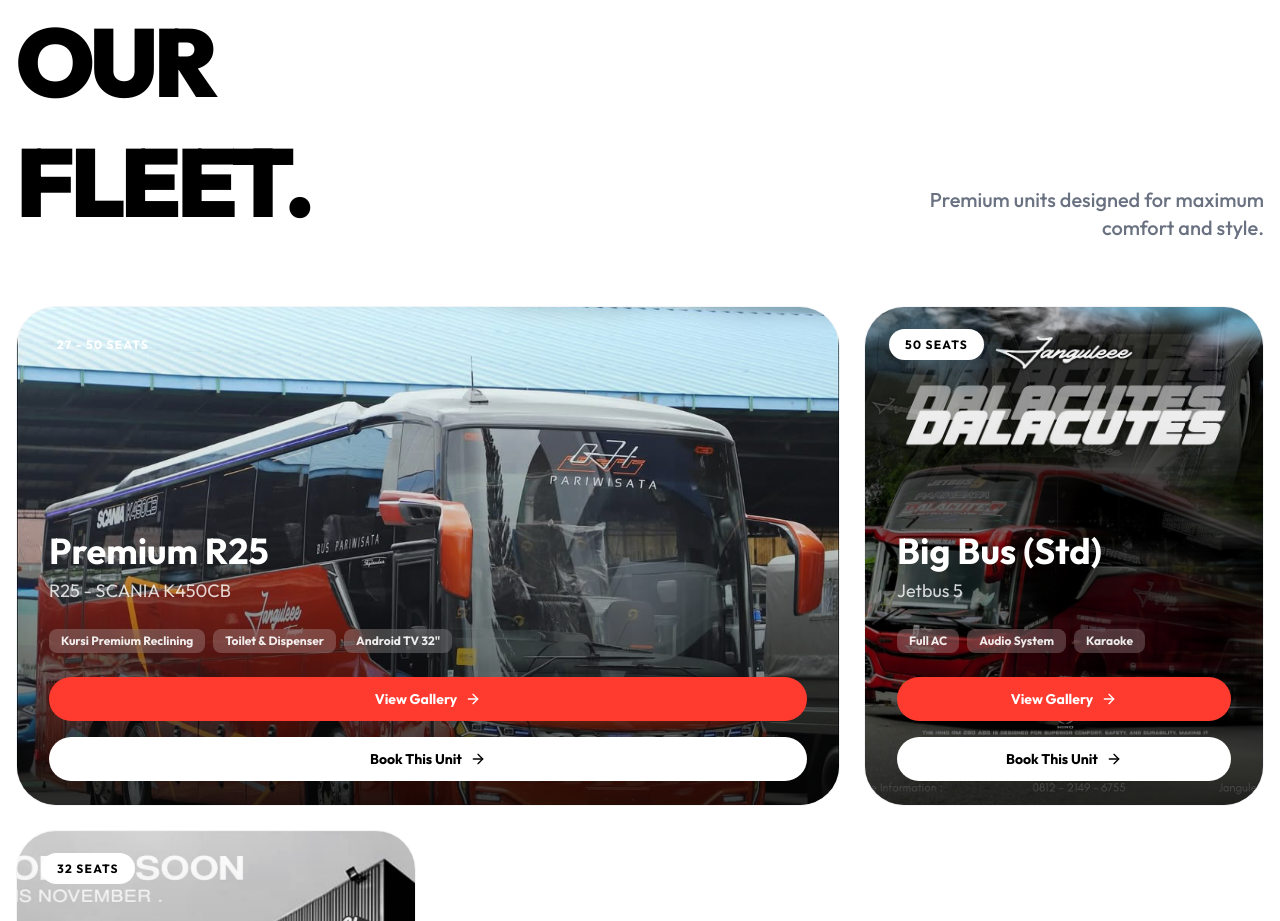
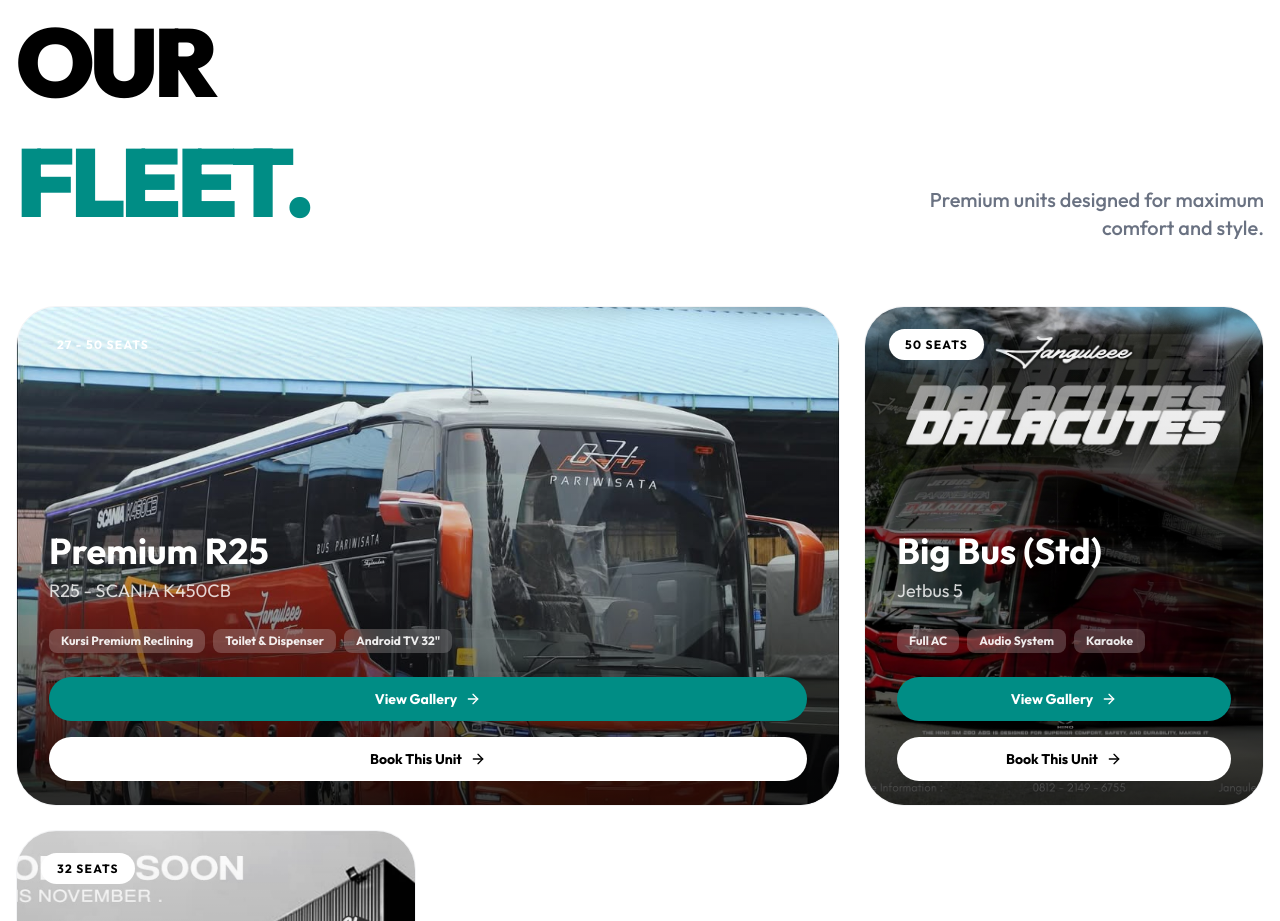
Before and after one commit to Rangga11268/janguleee-trans, a Next.js app: page / in a window 1280 px wide. Shown: the part 1660-2581 px from the top of the page. Built offline with nearby package versions, Linux system fonts and the light colour scheme.

Commit message:
feat: introduce core website pages and UI components including global styles.

```diff
--- a/app/facilities/page.tsx
+++ b/app/facilities/page.tsx
@@ -70,18 +70,18 @@
             <div>
               <Link
                 href="/#fleet"
-                className="inline-flex items-center gap-2 text-sm font-bold uppercase tracking-widest text-gray-500 hover:text-[#FF3B30] mb-4 transition-colors"
+                className="inline-flex items-center gap-2 text-sm font-bold uppercase tracking-widest text-gray-500 hover:text-[#008D85] mb-4 transition-colors"
               >
                 <ArrowLeft size={16} /> Back to Fleet
               </Link>
               <h1 className="text-6xl md:text-8xl font-black text-black leading-none tracking-tighter">
-                FACILITIES<span className="text-[#FF3B30]">.</span>
+                FACILITIES<span className="text-[#008D85]">.</span>
               </h1>
             </div>
             <p className="max-w-md text-right text-gray-500 font-medium text-lg">
               We don't just drive. We ensure you enjoy every second of the trip
               with{" "}
-              <span className="text-[#FF3B30] font-bold">
+              <span className="text-[#008D85] font-bold">
                 Premium Amenities
               </span>
               .
--- a/app/globals.css
+++ b/app/globals.css
@@ -2,15 +2,15 @@
 
 :root {
   /* Base Colors */
-  --background: #f5f1e6;
-  --foreground: #1a0505;
+  --background: #f8f9fa; /* Platinum White */
+  --foreground: #09090b; /* Jet Black */
 
-  /* Ivory & Burgundy Palette */
-  --color-brand-primary: #7b011e; /* Rich Burgundy */
-  --color-brand-dark: #1a0505; /* Almost Black / Deep Burgundy */
-  --color-brand-light: #f5f1e6; /* Ivory Cream */
-  --color-brand-slate: #e6dcc3; /* Darker Cream for borders */
-  --color-brand-accent: #a31d38; /* Lighter Burgundy/Red */
+  /* Emerald Teal Palette */
+  --color-brand-primary: #008d85; /* Emerald Teal */
+  --color-brand-dark: #004d49; /* Deep Teal */
+  --color-brand-light: #f0fdfc; /* Mint White */
+  --color-brand-slate: #ccfbf1; /* Light Teal Slate */
+  --color-brand-accent: #14b8a6; /* Bright Teal Accent */
 
   /* Fonts */
   --font-sans: "Outfit", sans-serif;
--- a/components/About.tsx
+++ b/components/About.tsx
@@ -46,7 +46,7 @@
 
             <div className="grid grid-cols-1 sm:grid-cols-2 gap-6 mt-10">
               <div className="flex items-start gap-4 p-6 rounded-[2rem] bg-brand-slate border border-transparent hover:border-brand-primary/20 transition-colors group">
-                <div className="p-3 bg-white rounded-2xl text-black group-hover:bg-[#FF3B30] group-hover:text-white transition-colors shadow-sm duration-300">
+                <div className="p-3 bg-white rounded-2xl text-black group-hover:bg-[#008D85] group-hover:text-white transition-colors shadow-sm duration-300">
                   <MapPin
                     size={24}
                     className="group-hover:text-white transition-colors"
@@ -61,7 +61,7 @@
               </div>
 
               <div className="flex items-start gap-4 p-6 rounded-[2rem] bg-brand-slate border border-transparent hover:border-brand-primary/20 transition-colors group">
-                <div className="p-3 bg-white rounded-2xl text-black group-hover:bg-[#FF3B30] group-hover:text-white transition-colors shadow-sm duration-300">
+                <div className="p-3 bg-white rounded-2xl text-black group-hover:bg-[#008D85] group-hover:text-white transition-colors shadow-sm duration-300">
                   <ShieldCheck
                     size={24}
                     className="group-hover:text-white transition-colors"
--- a/components/Fleet.tsx
+++ b/components/Fleet.tsx
@@ -52,7 +52,7 @@
           <div>
             <h2 className="text-6xl md:text-8xl font-black text-black leading-tight tracking-tighter">
               OUR <br />
-              <span className="text-brand-primary">FLEET.</span>
+              <span className="text-[#008D85]">FLEET.</span>
             </h2>
           </div>
           <p className="text-xl font-medium text-gray-500 max-w-sm text-right">
@@ -117,7 +117,7 @@
                   <div className="flex flex-col gap-4">
                     <Link
                       href="/facilities"
-                      className="inline-flex items-center justify-center gap-2 bg-[#FF3B30] hover:bg-white hover:text-black text-white px-6 py-3 rounded-full font-bold transition-all text-sm group/btn w-full md:w-auto"
+                      className="inline-flex items-center justify-center gap-2 bg-[#008D85] hover:bg-white hover:text-black text-white px-6 py-3 rounded-full font-bold transition-all text-sm group/btn w-full md:w-auto"
                     >
                       View Gallery
                       <ArrowRight
--- a/components/Hero.tsx
+++ b/components/Hero.tsx
@@ -63,7 +63,7 @@
             <div className="absolute bottom-8 left-8 right-8">
               <div className="flex justify-between items-end">
                 <span className="text-white font-bold text-2xl">Reels</span>
-                <button className="w-12 h-12 rounded-full bg-white backdrop-blur-md flex items-center justify-center text-[#FF3B30] hover:bg-[#FF3B30] hover:text-white transition-all group">
+                <button className="w-12 h-12 rounded-full bg-white backdrop-blur-md flex items-center justify-center text-[#008D85] hover:bg-[#008D85] hover:text-white transition-all group">
                   <Play
                     size={20}
                     className="fill-current group-hover:fill-white transition-colors"
@@ -78,7 +78,7 @@
             initial={{ opacity: 0, scale: 0.95 }}
             animate={{ opacity: 1, scale: 1 }}
             transition={{ duration: 0.5, delay: 0.3 }}
-            className="bg-[#FF3B30] rounded-[2.5rem] p-10 flex flex-col justify-between min-h-[250px] relative overflow-hidden group cursor-pointer hover:bg-black transition-colors duration-500"
+            className="bg-[#008D85] rounded-[2.5rem] p-10 flex flex-col justify-between min-h-[250px] relative overflow-hidden group cursor-pointer hover:bg-black transition-colors duration-500"
             onClick={() => window.open("https://wa.me/628131573731", "_blank")}
           >
             <div className="absolute top-0 right-0 p-8 opacity-20">
--- a/components/Navbar.tsx
+++ b/components/Navbar.tsx
@@ -62,7 +62,7 @@
         <div className="flex items-center gap-2">
           <button
             onClick={() => setIsModalOpen(true)}
-            className="bg-[#FF3B30] hover:bg-black text-white px-5 py-2.5 rounded-full font-bold transition-all flex items-center gap-2 text-sm shadow-lg shadow-red-500/20"
+            className="bg-[#008D85] hover:bg-black text-white px-5 py-2.5 rounded-full font-bold transition-all flex items-center gap-2 text-sm shadow-lg shadow-[#008D85]/20"
           >
             <Phone size={14} />
             <span className="hidden sm:inline">Book Now</span>
--- a/components/Preloader.tsx
+++ b/components/Preloader.tsx
@@ -74,7 +74,7 @@
                   initial={{ width: 0 }}
                   animate={{ width: `${progress}%` }}
                   transition={{ duration: 0.1, ease: "linear" }}
-                  className="h-full bg-[#FF3B30]"
+                  className="h-full bg-[#008D85]"
                 />
               </div>
             </div>
--- a/components/Services.tsx
+++ b/components/Services.tsx
@@ -59,7 +59,7 @@
               transition={{ duration: 0.5, delay: index * 0.1 }}
               className="bg-white p-8 rounded-[2rem] hover:bg-black hover:text-white transition-all duration-300 group border border-black/5 hover:border-transparent flex flex-col justify-between h-[300px]"
             >
-              <div className="w-14 h-14 bg-brand-slate rounded-2xl flex items-center justify-center text-black mb-8 group-hover:bg-[#FF3B30] group-hover:text-white transition-colors duration-300">
+              <div className="w-14 h-14 bg-brand-slate rounded-2xl flex items-center justify-center text-black mb-8 group-hover:bg-[#008D85] group-hover:text-white transition-colors duration-300">
                 {/* Clone element to add hover class if it's a valid element */}
                 <div className="group-hover:text-white transition-colors">
                   {service.icon}
```
Also changed, not shown: app/about/page.tsx (+4 -4 lines).
